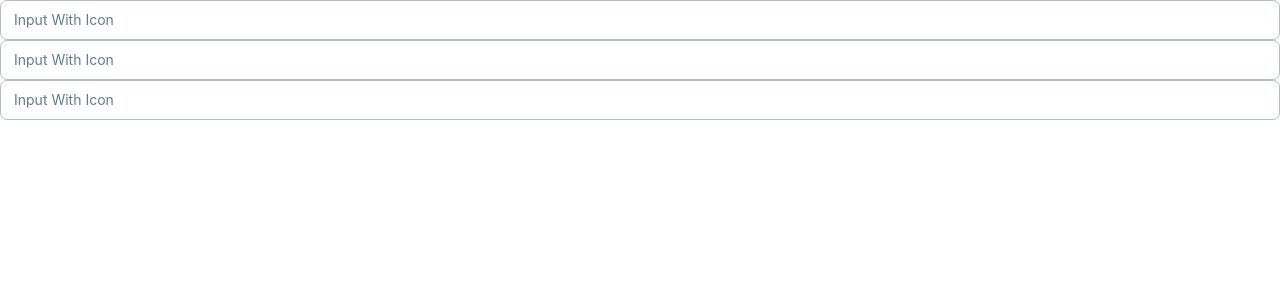
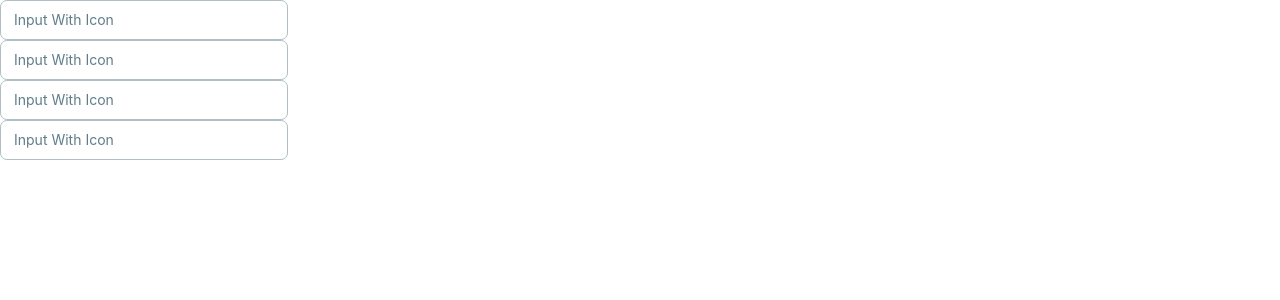
Before and after one commit to Find-Your-Friends/Find-My-Friends, a React (Vite) app in the folder frontend/: page /additional-info in a window 1280 px wide. Shown: the top 300 px of the page. Built offline with nearby package versions, Linux system fonts and the light colour scheme; no server answers.

Commit message:
testing additional info

```diff
--- a/frontend/src/components/Additional-Info.jsx
+++ b/frontend/src/components/Additional-Info.jsx
@@ -32,10 +32,13 @@ const handleSubmit = async (event) => {
     }
     return (
         <div>
-            <form action="">
-                <Input label="Input With Icon" icon={<i className="fas fa-heart" />} />
-                <Input label="Input With Icon" icon={<i className="fas fa-heart" />} />
-                <Input label="Input With Icon" icon={<i className="fas fa-heart" />} />
+            <form >
+                <div className="w-72">
+                    <Input label="Input With Icon" icon={<i className="fas fa-heart" />} />
+                    <Input label="Input With Icon" icon={<i className="fas fa-heart" />} />
+                    <Input label="Input With Icon" icon={<i className="fas fa-heart" />} />
+                    <Input label="Input With Icon" icon={<i className="fas fa-heart" />} />
+                </div>
             </form>
 
         </div>
```
Also changed, not shown: 1 other file (tests, documents, lock files or other folders).
